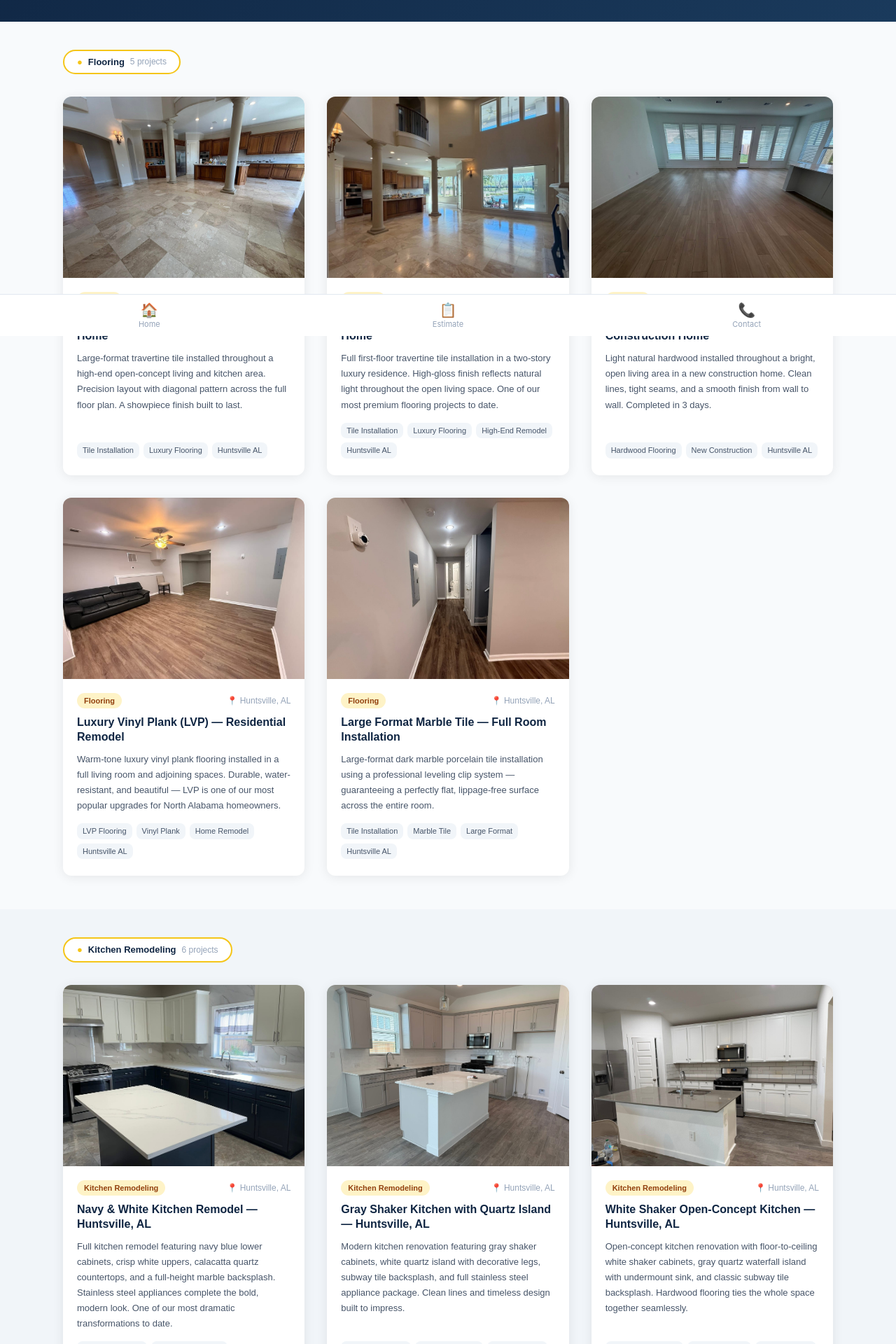
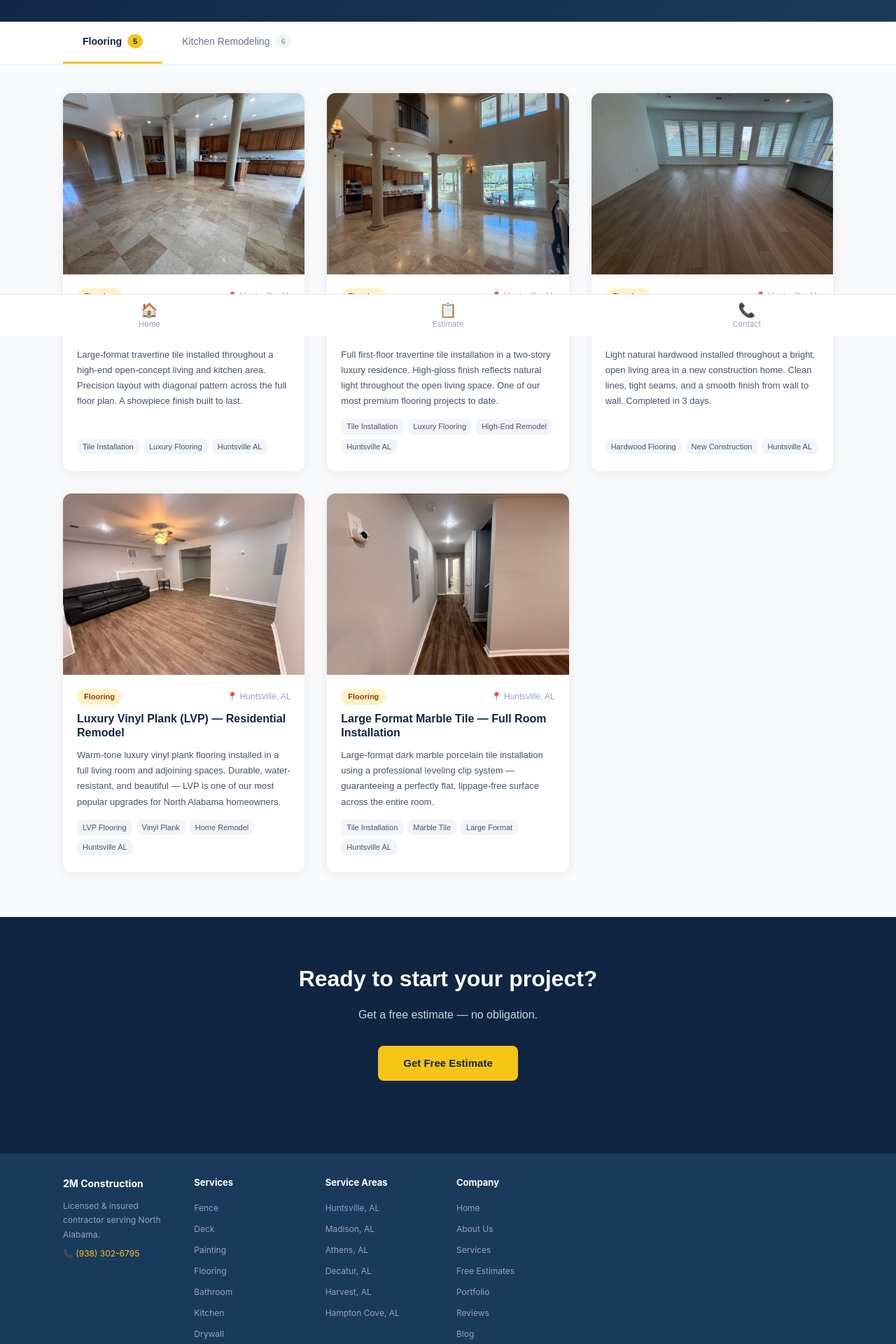
Before and after one commit to tomnguyen4484/2m-construction, a Next.js app: page /portfolio in a window 1280 px wide. Shown: the part 320-2240 px from the top of the page at 70% size. Built offline with nearby package versions, Linux system fonts and the light colour scheme.

Commit message:
feat: portfolio tabs — Flooring + Kitchen Remodeling

```diff
--- a/app/portfolio/page.tsx
+++ b/app/portfolio/page.tsx
@@ -1,3 +1,5 @@
+'use client';
+import { useState } from 'react';
 import Image from 'next/image';
 
 const FLOORING = [
@@ -49,7 +51,7 @@ const KITCHEN = [
     alt: 'Kitchen remodel with navy blue lower cabinets, white quartz island, and marble backsplash — 2M Construction Huntsville AL',
     title: 'Navy & White Kitchen Remodel — Huntsville, AL',
     location: 'Huntsville, AL',
-    caption: 'Full kitchen remodel featuring navy blue lower cabinets, crisp white uppers, calacatta quartz countertops, and a full-height marble backsplash. Stainless steel appliances complete the bold, modern look. One of our most dramatic transformations to date.',
+    caption: 'Full kitchen remodel featuring navy blue lower cabinets, crisp white uppers, calacatta quartz countertops, and a full-height marble backsplash. Stainless steel appliances complete the bold, modern look.',
     tags: ['Kitchen Remodel', 'Cabinet Installation', 'Quartz Countertop', 'Huntsville AL'],
   },
   {
@@ -57,7 +59,7 @@ const KITCHEN = [
     alt: 'Kitchen remodel with gray shaker cabinets, white quartz island, and subway tile backsplash — 2M Construction Huntsville AL',
     title: 'Gray Shaker Kitchen with Quartz Island — Huntsville, AL',
     location: 'Huntsville, AL',
-    caption: 'Modern kitchen renovation featuring gray shaker cabinets, white quartz island with decorative legs, subway tile backsplash, and full stainless steel appliance package. Clean lines and timeless design built to impress.',
+    caption: 'Modern kitchen renovation featuring gray shaker cabinets, white quartz island with decorative legs, subway tile backsplash, and full stainless steel appliance package.',
     tags: ['Kitchen Remodel', 'Shaker Cabinets', 'Kitchen Island', 'Subway Tile', 'Huntsville AL'],
   },
   {
@@ -65,7 +67,7 @@ const KITCHEN = [
     alt: 'Open concept kitchen with white shaker cabinets, gray quartz island, and subway tile backsplash — 2M Construction Huntsville AL',
     title: 'White Shaker Open-Concept Kitchen — Huntsville, AL',
     location: 'Huntsville, AL',
-    caption: 'Open-concept kitchen renovation with floor-to-ceiling white shaker cabinets, gray quartz waterfall island with undermount sink, and classic subway tile backsplash. Hardwood flooring ties the whole space together seamlessly.',
+    caption: 'Open-concept kitchen renovation with floor-to-ceiling white shaker cabinets, gray quartz waterfall island with undermount sink, and classic subway tile backsplash.',
     tags: ['Kitchen Renovation', 'White Cabinets', 'Open Concept', 'Quartz Island', 'Huntsville AL'],
   },
   {
@@ -73,7 +75,7 @@ const KITCHEN = [
     alt: 'Kitchen remodel with navy cabinets, calacatta quartz countertops, pendant lights and hardwood flooring — 2M Construction Huntsville AL',
     title: 'Navy Kitchen Full Remodel with Pendant Lighting — Huntsville, AL',
     location: 'Huntsville, AL',
-    caption: 'Full kitchen remodel including navy base cabinets, white upper cabinets, calacatta quartz countertops, custom pendant lighting, and new hardwood flooring throughout. A complete transformation from dated to dramatic — finished in under 3 weeks.',
+    caption: 'Full kitchen remodel including navy base cabinets, white upper cabinets, calacatta quartz countertops, custom pendant lighting, and new hardwood flooring throughout. Finished in under 3 weeks.',
     tags: ['Kitchen Remodel', 'Full Renovation', 'Pendant Lighting', 'Calacatta Quartz', 'Huntsville AL'],
   },
   {
@@ -81,7 +83,7 @@ const KITCHEN = [
     alt: 'Kitchen with white raised-panel cabinets, black granite countertops, and diamond tile backsplash — 2M Construction Huntsville AL',
     title: 'Classic White & Black Granite Kitchen — Huntsville, AL',
     location: 'Huntsville, AL',
-    caption: 'Classic kitchen featuring white raised-panel cabinets, black granite countertops, and a diamond-pattern tile backsplash. A timeless combination that adds lasting value to any North Alabama home. New tile flooring installed throughout.',
+    caption: 'Classic kitchen featuring white raised-panel cabinets, black granite countertops, and a diamond-pattern tile backsplash. A timeless combination that adds lasting value to any North Alabama home.',
     tags: ['Kitchen Remodel', 'White Cabinets', 'Granite Countertop', 'Classic Design', 'Huntsville AL'],
   },
   {
@@ -89,24 +91,26 @@ const KITCHEN = [
     alt: 'Kitchen renovation with white shaker cabinets, granite countertops, and recessed lighting — 2M Construction Huntsville AL',
     title: 'White Shaker Kitchen Renovation with Recessed Lighting — Huntsville, AL',
     location: 'Huntsville, AL',
-    caption: 'Kitchen renovation featuring white shaker cabinets with crown molding, granite countertops, stainless steel appliances, and new recessed lighting throughout. A bright, functional kitchen built for everyday living.',
+    caption: 'Kitchen renovation featuring white shaker cabinets with crown molding, granite countertops, stainless steel appliances, and new recessed lighting throughout.',
     tags: ['Kitchen Renovation', 'White Shaker', 'Granite', 'Recessed Lighting', 'Huntsville AL'],
   },
 ];
 
-function CategoryBadge({ label, count }: { label: string; count: number }) {
-  return (
-    <div style={{ display: 'inline-flex', alignItems: 'center', gap: 8,
-      background: '#fff', border: '2px solid #F5C518', borderRadius: 24,
-      padding: '6px 18px', marginBottom: 8 }}>
-      <span style={{ color: '#F5C518', fontWeight: 700, fontSize: 13 }}>●</span>
-      <span style={{ fontWeight: 700, fontSize: 13, color: '#0F2542' }}>{label}</span>
-      <span style={{ fontSize: 12, color: '#94a3b8' }}>{count} projects</span>
-    </div>
-  );
-}
+const TABS = [
+  { id: 'flooring', label: 'Flooring', count: FLOORING.length, projects: FLOORING, category: 'Flooring' },
+  { id: 'kitchen', label: 'Kitchen Remodeling', count: KITCHEN.length, projects: KITCHEN, category: 'Kitchen Remodeling' },
+];
 
-function ProjectCard({ p, category }: { p: typeof FLOORING[0]; category: string }) {
+type Project = {
+  file: string;
+  alt: string;
+  title: string;
+  location: string;
+  caption: string;
+  tags: string[];
+};
+
+function ProjectCard({ p, category }: { p: Project; category: string }) {
   return (
     <article style={{
       background: '#fff', borderRadius: 12,
@@ -151,6 +155,9 @@ function ProjectCard({ p, category }: { p: typeof FLOORING[0]; category: string
 }
 
 export default function PortfolioPage() {
+  const [activeTab, setActiveTab] = useState('flooring');
+  const current = TABS.find(t => t.id === activeTab)!;
+
   return (
     <main style={{ fontFamily: 'sans-serif', color: '#1a1a1a' }}>
 
@@ -170,37 +177,49 @@ export default function PortfolioPage() {
         </p>
       </section>
 
-      {/* Flooring Section */}
-      <section style={{ background: '#f8fafc', padding: '40px 24px 8px' }}>
-        <div style={{ maxWidth: 1100, margin: '0 auto' }}>
-          <CategoryBadge label="Flooring" count={FLOORING.length} />
+      {/* Tabs */}
+      <section style={{ background: '#fff', borderBottom: '2px solid #f1f5f9', padding: '0 24px' }}>
+        <div style={{ maxWidth: 1100, margin: '0 auto', display: 'flex', gap: 0 }}>
+          {TABS.map(tab => (
+            <button
+              key={tab.id}
+              onClick={() => setActiveTab(tab.id)}
+              style={{
+                padding: '18px 28px',
+                background: 'transparent',
+                border: 'none',
+                borderBottom: activeTab === tab.id ? '3px solid #F5C518' : '3px solid transparent',
+                cursor: 'pointer',
+                fontWeight: activeTab === tab.id ? 700 : 500,
+                fontSize: 14,
+                color: activeTab === tab.id ? '#0F2542' : '#64748b',
+                display: 'flex', alignItems: 'center', gap: 8,
+                transition: 'all 0.15s',
+              }}
+            >
+              {tab.label}
+              <span style={{
+                background: activeTab === tab.id ? '#F5C518' : '#f1f5f9',
+                color: activeTab === tab.id ? '#0F2542' : '#94a3b8',
+                fontSize: 11, fontWeight: 700,
+                padding: '2px 8px', borderRadius: 12,
+              }}>{tab.count}</span>
+            </button>
+          ))}
         </div>
       </section>
-      <section style={{ background: '#f8fafc', padding: '16px 24px 48px' }}>
+
+      {/* Grid */}
+      <section style={{ background: '#f8fafc', padding: '40px 24px 64px' }}>
         <div style={{
           maxWidth: 1100, margin: '0 auto',
           display: 'grid',
           gridTemplateColumns: 'repeat(auto-fill, minmax(320px, 1fr))',
           gap: 32,
         }}>
-          {FLOORING.map(p => <ProjectCard key={p.file} p={p} category="Flooring" />)}
-        </div>
-      </section>
-
-      {/* Kitchen Section */}
-      <section style={{ background: '#f1f5f9', padding: '40px 24px 8px' }}>
-        <div style={{ maxWidth: 1100, margin: '0 auto' }}>
-          <CategoryBadge label="Kitchen Remodeling" count={KITCHEN.length} />
-        </div>
-      </section>
-      <section style={{ background: '#f1f5f9', padding: '16px 24px 64px' }}>
-        <div style={{
-          maxWidth: 1100, margin: '0 auto',
-          display: 'grid',
-          gridTemplateColumns: 'repeat(auto-fill, minmax(320px, 1fr))',
-          gap: 32,
-        }}>
-          {KITCHEN.map(p => <ProjectCard key={p.file} p={p} category="Kitchen Remodeling" />)}
+          {current.projects.map(p => (
+            <ProjectCard key={p.file} p={p} category={current.category} />
+          ))}
         </div>
       </section>
 
```
